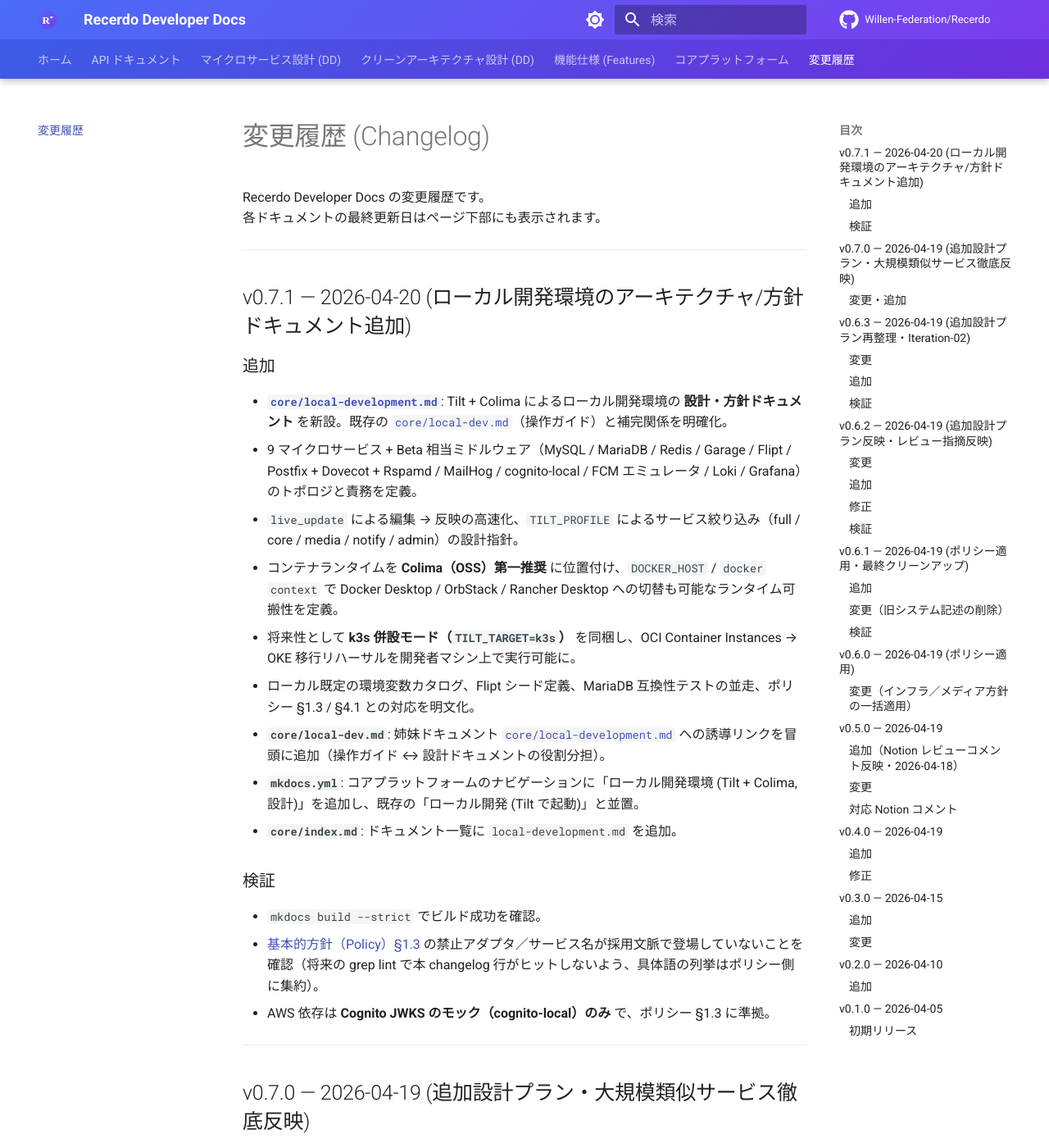
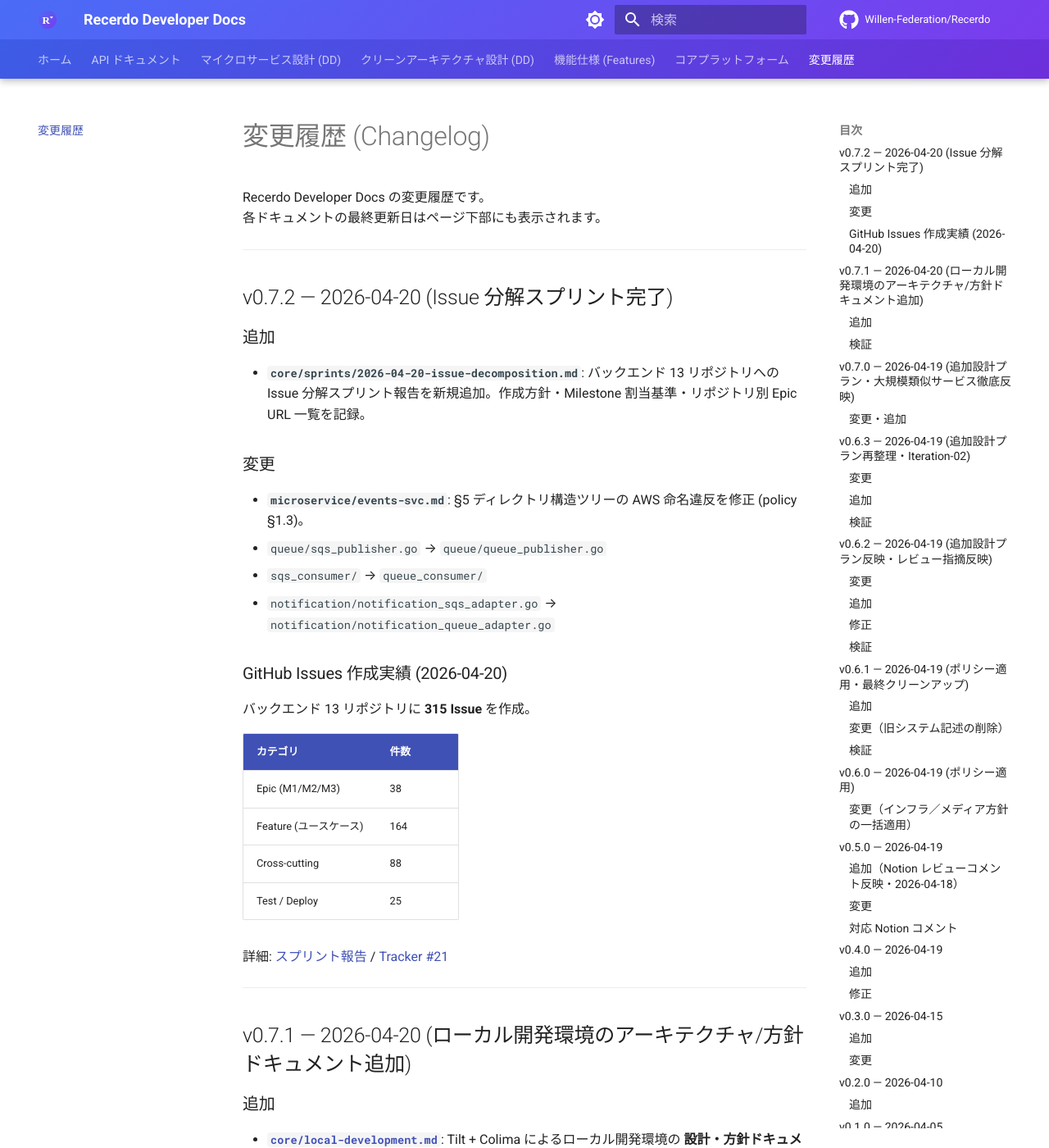
Before and after one commit to Willen-Federation/Recerdo-Developers-Docs, an MkDocs documentation site: the page built from docs/changelog.md, in a window 1280 px wide and 1400 px high. Shown: the whole window at 82% size. Built offline with MkDocs 1.6.1 and Material for MkDocs 9.7.7, drawn with Linux system fonts in a browser that asks for light colours; comment, search, counter and statistics services are not loaded.

Commit message:
docs: Issue 分解スプリント完了報告 + events-svc AWS 命名修正
バックエンド 13 リポジトリへの GitHub Issue 分解スプリント (2026-04-20) の
成果物をドキュメント化し、検出した命名規約違反を合わせて修正する。

- docs/core/sprints/2026-04-20-issue-decomposition.md: 315 Issue 作成の
  スプリント報告を新規追加 (方針・Milestone 割当・リポ別 Epic URL)
- docs/changelog.md: v0.7.0 エントリを追加
- docs/microservice/events-svc.md: §5 ディレクトリツリーの SQS 命名
  (policy §1.3 違反) を QueuePort 準拠名に修正
    sqs_publisher.go → queue_publisher.go
    sqs_consumer/    → queue_consumer/
    notification_sqs_adapter.go → notification_queue_adapter.go

Co-Authored-By: Claude Opus 4.7 (1M context) <noreply@anthropic.com>

```diff
--- a/docs/changelog.md
+++ b/docs/changelog.md
@@ -2,6 +2,34 @@
 
 Recerdo Developer Docs の変更履歴です。
 各ドキュメントの最終更新日はページ下部にも表示されます。
+
+---
+
+## v0.7.2 — 2026-04-20 (Issue 分解スプリント完了)
+
+### 追加
+
+- **`core/sprints/2026-04-20-issue-decomposition.md`**: バックエンド 13 リポジトリへの Issue 分解スプリント報告を新規追加。作成方針・Milestone 割当基準・リポジトリ別 Epic URL 一覧を記録。
+
+### 変更
+
+- **`microservice/events-svc.md`**: §5 ディレクトリ構造ツリーの AWS 命名違反を修正 (policy §1.3)。
+  - `queue/sqs_publisher.go` → `queue/queue_publisher.go`
+  - `sqs_consumer/` → `queue_consumer/`
+  - `notification/notification_sqs_adapter.go` → `notification/notification_queue_adapter.go`
+
+### GitHub Issues 作成実績 (2026-04-20)
+
+バックエンド 13 リポジトリに **315 Issue** を作成。
+
+| カテゴリ | 件数 |
+|----------|------|
+| Epic (M1/M2/M3) | 38 |
+| Feature (ユースケース) | 164 |
+| Cross-cutting | 88 |
+| Test / Deploy | 25 |
+
+詳細: [スプリント報告](core/sprints/2026-04-20-issue-decomposition.md) / [Tracker #21](https://github.com/Willen-Federation/Recerdo-Developers-Docs/issues/21)
 
 ---
 
--- /dev/null
+++ b/docs/core/sprints/2026-04-20-issue-decomposition.md
@@ -0,0 +1,106 @@
+# スプリント報告: Issue 分解スプリント
+
+**実施日**: 2026-04-20
+**担当**: Akira Kusama / Claude (Anthropic) Issue Writer Agent
+**対象**: Willen-Federation 配下 バックエンド 13 リポジトリ
+**参照 Tracker**: [Recerdo-Developers-Docs #21](https://github.com/Willen-Federation/Recerdo-Developers-Docs/issues/21)
+
+---
+
+## 概要
+
+設計書 (DD: Design Documents) を元に、Recerdo バックエンド全 13 リポジトリにわたる GitHub Issue を網羅的に作成したスプリントです。
+アーキテクチャ図・ユースケース層・横断標準 (policy §8) を参照し、**315 Issue** を作成しました。
+
+---
+
+## 作成方針
+
+### Issue 構造
+- **Epic Issue** (M1/M2/M3 各 Milestone 別): サービスのロードマップを俯瞰するチケット
+- **Feature Issue** (ユースケース単位): DD §3 のユースケースを 1 Issue に 1:1 対応
+- **Cross-cutting Issue**: gRPC ハンドラ配線・Outbox Publisher・OTEL・Feature Flag 評価層 など横断実装
+- **Test/Deploy Issue**: testcontainers 統合テスト・Dockerfile・CI ワークフロー
+
+### Milestone 割当基準 (`docs/core/poc-beta-scope.md §2.2` 参照)
+| 優先度 | Milestone |
+|--------|-----------|
+| P0 / P1 | Beta M1 — MVP |
+| P1 後続 / P2 | Beta M2 — Public Beta |
+| P2 / P3 | Beta M3 — GA Readiness |
+
+### テンプレート準拠
+`docs/core/workflow.md §3.1` Issue テンプレートに準拠:
+- Context / User Story / Acceptance Criteria / 技術要件 / Test Plan / Feature Flag / Dependencies / References / DoD
+
+### 横断標準の必須 AC
+- **Write API**: `Idempotency-Key` ヘッダ受理 (policy §8.3)
+- **ドメインイベント発行**: Transactional Outbox 経由 (policy §8.4)
+- **PII 処理**: `security:review` ラベル + PII ログ禁止 AC
+- **Feature Flag**: `<svc>.<feature>.enabled` 形式、default OFF
+
+---
+
+## 作成結果サマリー
+
+**合計: 315 Issue (13 リポジトリ)**
+
+| カテゴリ | 件数 |
+|----------|------|
+| Epic (M1/M2/M3) | 38 |
+| Feature (ユースケース) | 164 |
+| Cross-cutting | 88 |
+| Test / Deploy | 25 |
+
+---
+
+## リポジトリ別詳細
+
+| リポジトリ | Bootstrap | M1 Epic | M2 Epic | M3 Epic | 合計 |
+|-----------|-----------|---------|---------|---------|------|
+| recerdo-admin-system | [#1](https://github.com/Willen-Federation/recerdo-admin-system/issues/1) | [#2](https://github.com/Willen-Federation/recerdo-admin-system/issues/2) | [#3](https://github.com/Willen-Federation/recerdo-admin-system/issues/3) | [#4](https://github.com/Willen-Federation/recerdo-admin-system/issues/4) | 25 |
+| recerdo-album | [#1](https://github.com/Willen-Federation/recerdo-album/issues/1) | [#2](https://github.com/Willen-Federation/recerdo-album/issues/2) | [#3](https://github.com/Willen-Federation/recerdo-album/issues/3) | [#4](https://github.com/Willen-Federation/recerdo-album/issues/4) | 24 |
+| recerdo-audit | [#1](https://github.com/Willen-Federation/recerdo-audit/issues/1) | [#2](https://github.com/Willen-Federation/recerdo-audit/issues/2) | [#3](https://github.com/Willen-Federation/recerdo-audit/issues/3) | [#4](https://github.com/Willen-Federation/recerdo-audit/issues/4) | 22 |
+| recerdo-core | [#1](https://github.com/Willen-Federation/recerdo-core/issues/1) | [#3](https://github.com/Willen-Federation/recerdo-core/issues/3) | [#4](https://github.com/Willen-Federation/recerdo-core/issues/4) | [#5](https://github.com/Willen-Federation/recerdo-core/issues/5) | 28 |
+| recerdo-event | [#1](https://github.com/Willen-Federation/recerdo-event/issues/1) | [#2](https://github.com/Willen-Federation/recerdo-event/issues/2) | [#3](https://github.com/Willen-Federation/recerdo-event/issues/3) | [#4](https://github.com/Willen-Federation/recerdo-event/issues/4) | 26 |
+| recerdo-feature-flag | [#1](https://github.com/Willen-Federation/recerdo-feature-flag/issues/1) | [#2](https://github.com/Willen-Federation/recerdo-feature-flag/issues/2) | [#3](https://github.com/Willen-Federation/recerdo-feature-flag/issues/3) | [#4](https://github.com/Willen-Federation/recerdo-feature-flag/issues/4) | 25 |
+| recerdo-infra | [#1](https://github.com/Willen-Federation/recerdo-infra/issues/1) | [#3](https://github.com/Willen-Federation/recerdo-infra/issues/3) | [#4](https://github.com/Willen-Federation/recerdo-infra/issues/4) | [#5](https://github.com/Willen-Federation/recerdo-infra/issues/5) | 25 |
+| recerdo-notifications | [#1](https://github.com/Willen-Federation/recerdo-notifications/issues/1) | [#2](https://github.com/Willen-Federation/recerdo-notifications/issues/2) | [#3](https://github.com/Willen-Federation/recerdo-notifications/issues/3) | [#4](https://github.com/Willen-Federation/recerdo-notifications/issues/4) | 25 |
+| recerdo-permission-management | [#1](https://github.com/Willen-Federation/recerdo-permission-management/issues/1) | [#2](https://github.com/Willen-Federation/recerdo-permission-management/issues/2) | [#3](https://github.com/Willen-Federation/recerdo-permission-management/issues/3) | [#4](https://github.com/Willen-Federation/recerdo-permission-management/issues/4) | 26 |
+| recerdo-shared-lib | [#4](https://github.com/Willen-Federation/recerdo-shared-lib/issues/4) | [#5](https://github.com/Willen-Federation/recerdo-shared-lib/issues/5) | [#6](https://github.com/Willen-Federation/recerdo-shared-lib/issues/6) | — | 18 |
+| recerdo-shared-proto | [#3](https://github.com/Willen-Federation/recerdo-shared-proto/issues/3) | [#4](https://github.com/Willen-Federation/recerdo-shared-proto/issues/4) | [#5](https://github.com/Willen-Federation/recerdo-shared-proto/issues/5) | — | 17 |
+| recerdo-storage | [#1](https://github.com/Willen-Federation/recerdo-storage/issues/1) | [#2](https://github.com/Willen-Federation/recerdo-storage/issues/2) | [#3](https://github.com/Willen-Federation/recerdo-storage/issues/3) | [#4](https://github.com/Willen-Federation/recerdo-storage/issues/4) | 28 |
+| recerdo-timeline | [#1](https://github.com/Willen-Federation/recerdo-timeline/issues/1) | [#2](https://github.com/Willen-Federation/recerdo-timeline/issues/2) | [#3](https://github.com/Willen-Federation/recerdo-timeline/issues/3) | [#4](https://github.com/Willen-Federation/recerdo-timeline/issues/4) | 26 |
+
+---
+
+## 検出事項・修正
+
+### 検出事項 #1: events-svc.md ディレクトリツリーの命名規約違反
+
+**ファイル**: `docs/microservice/events-svc.md` §5 ディレクトリ構造
+**内容**: ポリシー §1.3 (AWS 命名禁止) に違反するファイル名が DD に記載されていた
+
+| 変更前 | 変更後 |
+|--------|--------|
+| `queue/sqs_publisher.go` | `queue/queue_publisher.go` |
+| `sqs_consumer/` (ディレクトリ) | `queue_consumer/` |
+| `notification/notification_sqs_adapter.go` | `notification/notification_queue_adapter.go` |
+
+**対応**: 本 PR で修正済み。recerdo-event リポジトリの実装時は `QueuePort` / `AsynqQueueAdapter` (Go) または同等の非 AWS 命名を使用すること。
+
+---
+
+## 参考: Issue 作成プロセス
+
+1. DD ファイル (`/tmp/recerdo-dd/`) を全読み → ユースケース列挙
+2. `poc-beta-scope.md §2.2` で Milestone 割当
+3. 13 エージェントを並列起動 (1 エージェント = 1 リポジトリ)
+4. 各エージェントが sequential に Issue 作成 (重複防止のため並列作成禁止)
+5. Epic 本文の Sub-issues リストを作成後に更新 (edit)
+6. JSON ログ `/tmp/recerdo-issues/<repo>.json` に記録
+7. Tracker #21 にスプリントサマリー追記
+
+---
+
+最終更新: 2026-04-20
```
Also changed, not shown: docs/microservice/events-svc.md (+3 -3 lines).
